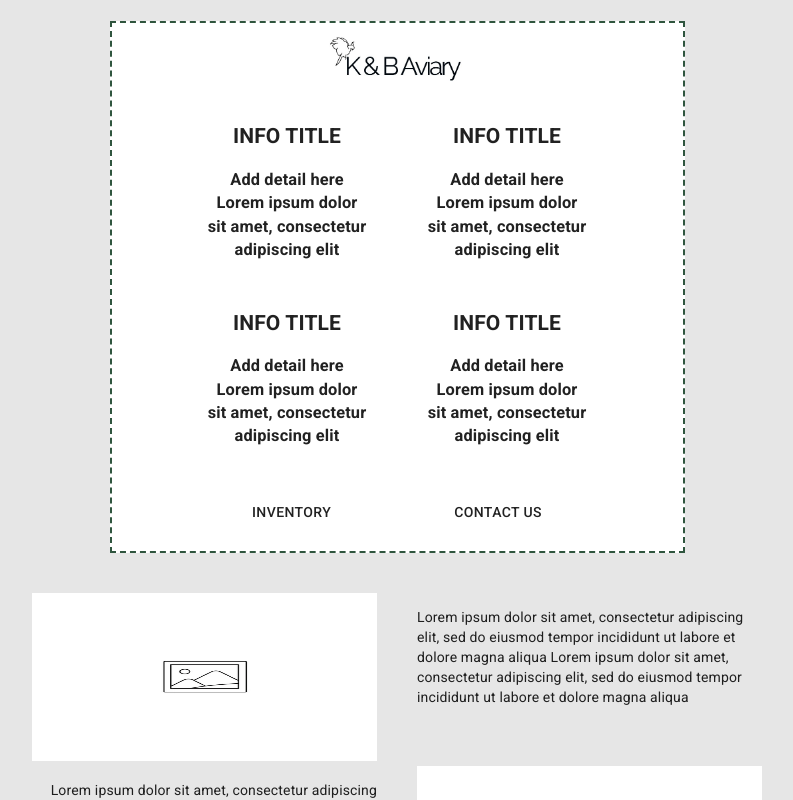
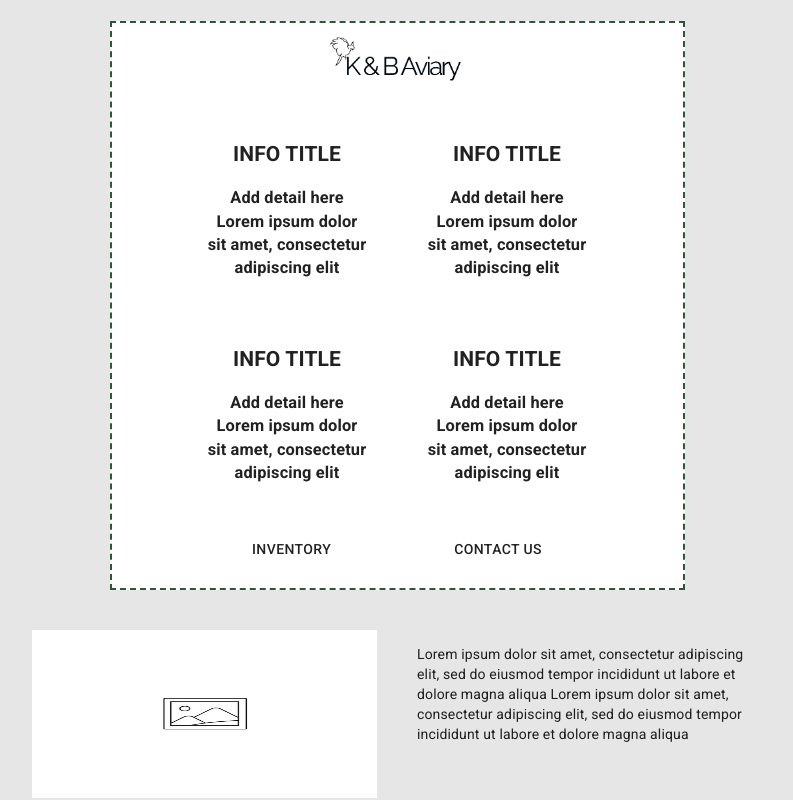
Before and after one commit to deegrams221/k-b_aviary, a React (Create React App) app: page / in a window 1280 px wide. Shown: the part 1320-2120 px from the top of the page, without its empty margins (243-1036 px from the left). Built offline with nearby package versions, Linux system fonts and the light colour scheme.

Commit message:
fixed margin on forms

```diff
--- a/src/App.css
+++ b/src/App.css
@@ -23,10 +23,10 @@ body,
   flex-direction: row;
 }
 
-h2 {
+/* h2 {
   max-width: 80%;
   margin: 0 auto;
-}
+} */
 
 .cards {
   display: flex;
--- a/src/App.js
+++ b/src/App.js
@@ -7,11 +7,11 @@ import './App.css';
 
 export default function App() {
   return (
-    <React.Fragment>
+    <>
       <CssBaseline />
       <Header />
       <Content />
       <Footer />
-    </React.Fragment>
+    </>
   );
 }
```
